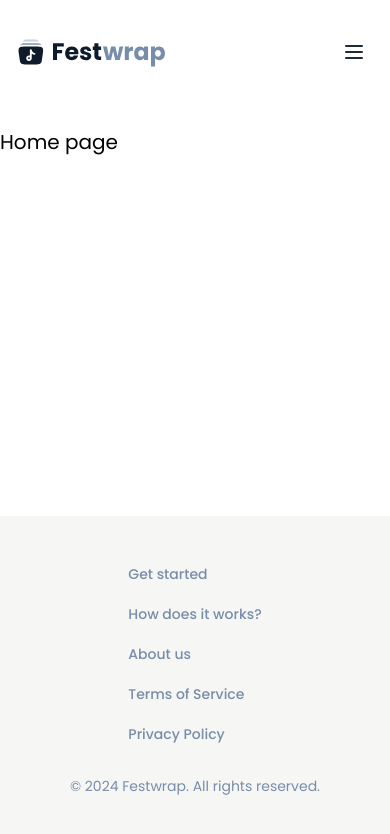
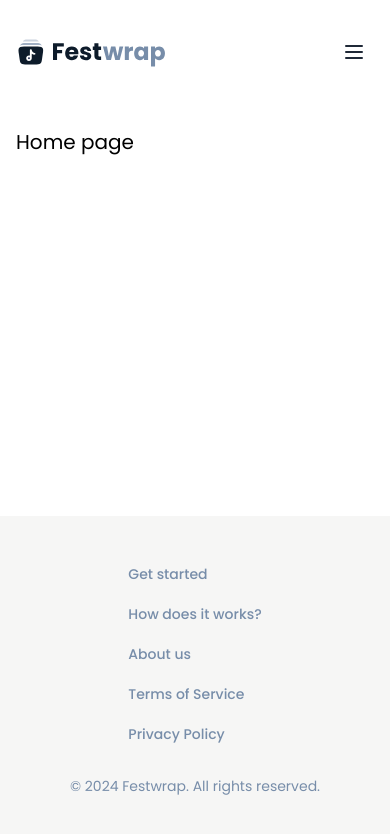
Before and after one commit to festwrap/festwrap-ui, a Next.js app: page / in a window 390 px wide. Shown: the top 834 px of the page. Built offline with nearby package versions, Linux system fonts and the light colour scheme; no server answers.

Commit message:
fix: add padding in main container

```diff
--- a/src/components/layout/Main.tsx
+++ b/src/components/layout/Main.tsx
@@ -1,7 +1,9 @@
 const Main = ({ children }: Readonly<{ children: React.ReactNode }>) => {
   return (
     <main className="flex-grow">
-      <div className="max-w-7xl mx-auto py-6 sm:px-6 lg:px-8">{children}</div>
+      <div className="max-w-7xl mx-auto py-6 px-4 sm:px-6 lg:px-8">
+        {children}
+      </div>
     </main>
   )
 }
```
